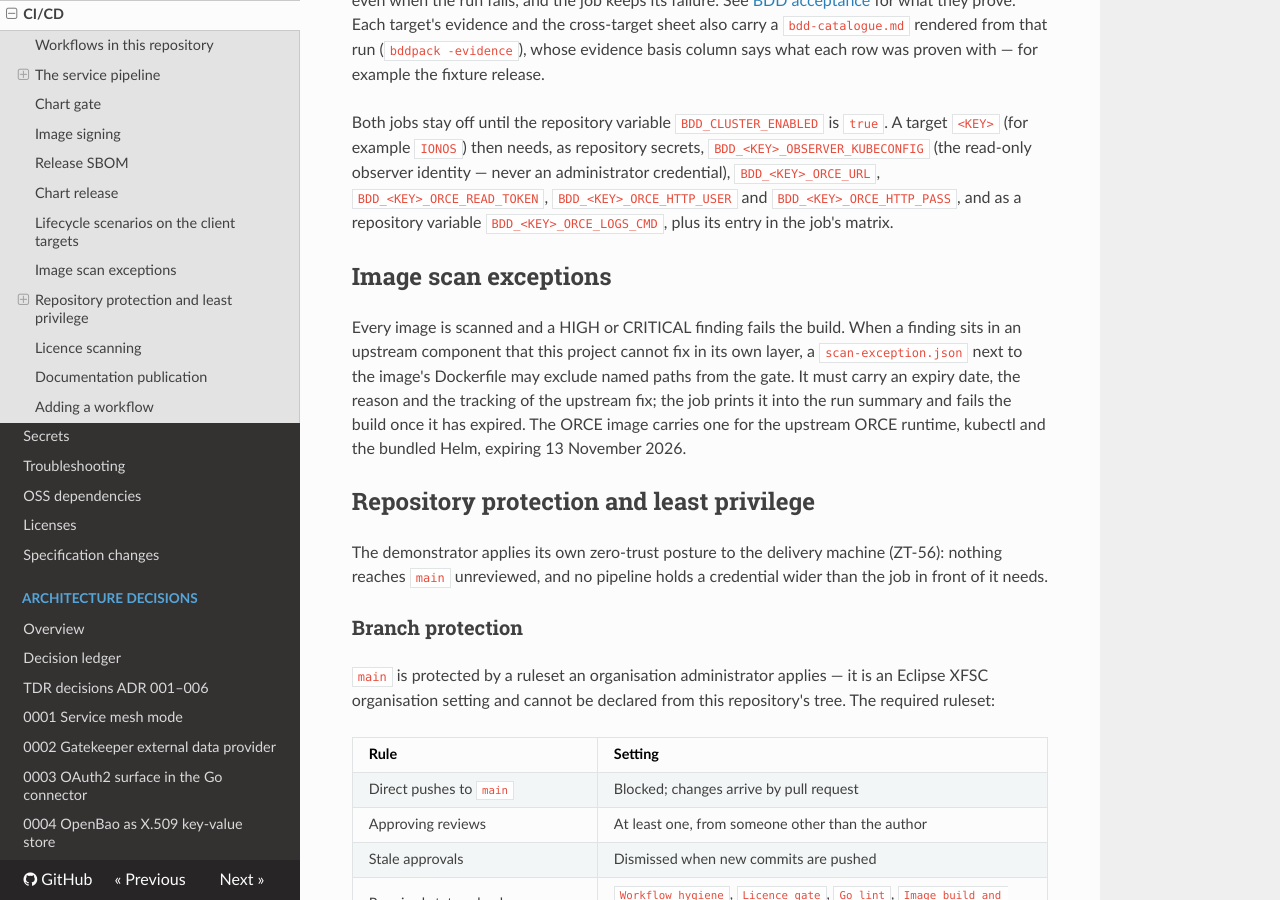
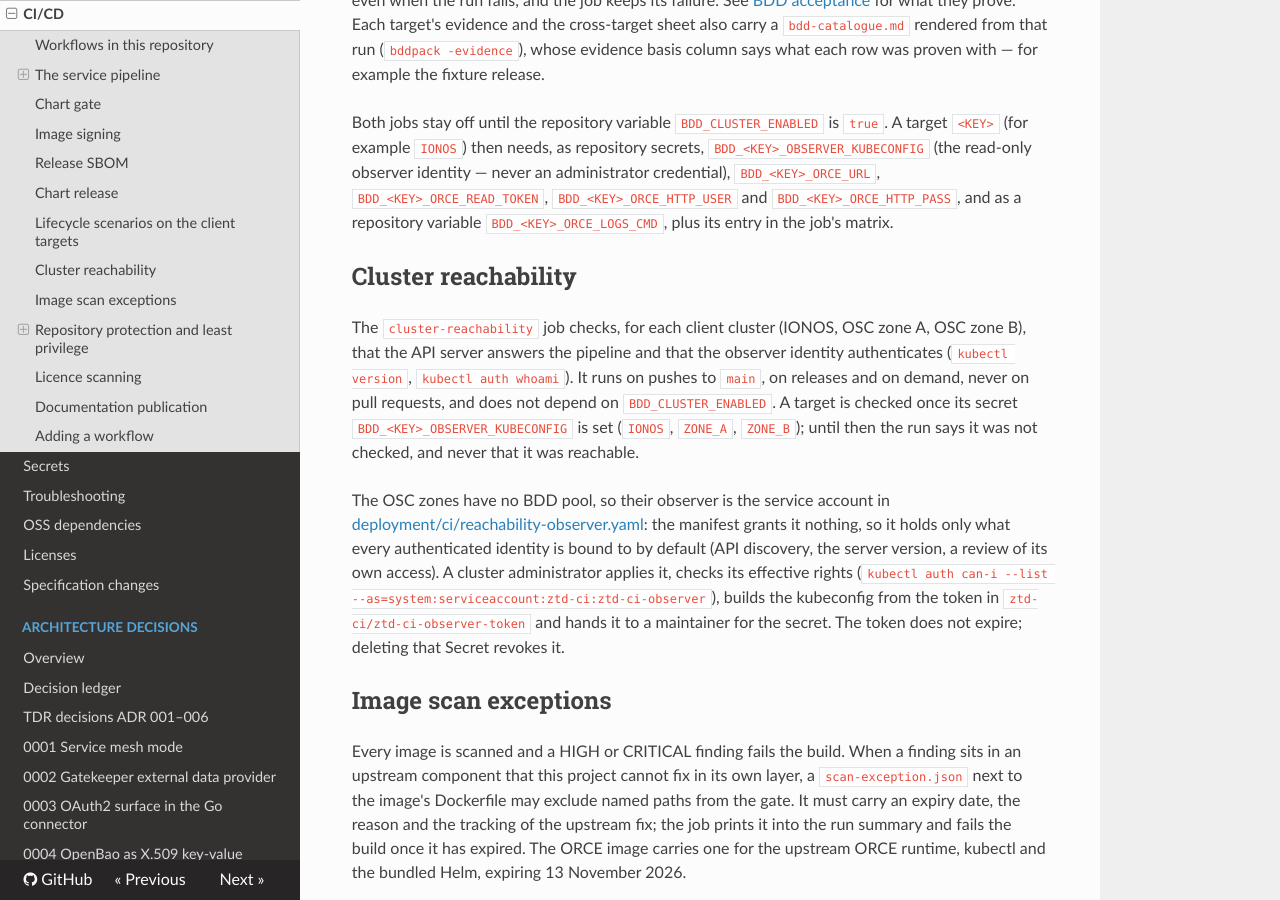
Before and after one commit to Fune5tiAtlas/facis-zero-trust-demonstrator, an MkDocs documentation site: the page built from docs/ci-cd.md, in a window 1280 px wide and 900 px high, scrolled down 5733 px. Built offline with MkDocs 1.6.1, drawn with Linux system fonts in a browser that asks for light colours; nearby versions of some CDN libraries.

Commit message:
Check from the pipeline that every client cluster is reachable

```diff
--- a/docs/ci-cd.md
+++ b/docs/ci-cd.md
@@ -219,6 +219,23 @@ Both jobs stay off until the repository variable `BDD_CLUSTER_ENABLED` is `true`
 `BDD_<KEY>_ORCE_READ_TOKEN`, `BDD_<KEY>_ORCE_HTTP_USER` and `BDD_<KEY>_ORCE_HTTP_PASS`, and as a
 repository variable `BDD_<KEY>_ORCE_LOGS_CMD`, plus its entry in the job's matrix.
 
+## Cluster reachability
+
+The `cluster-reachability` job checks, for each client cluster (IONOS, OSC zone A, OSC zone B), that
+the API server answers the pipeline and that the observer identity authenticates (`kubectl version`,
+`kubectl auth whoami`). It runs on pushes to `main`, on releases and on demand, never on pull requests,
+and does not depend on `BDD_CLUSTER_ENABLED`. A target is checked once its secret
+`BDD_<KEY>_OBSERVER_KUBECONFIG` is set (`IONOS`, `ZONE_A`, `ZONE_B`); until then the run says it was
+not checked, and never that it was reachable.
+
+The OSC zones have no BDD pool, so their observer is the service account in
+[deployment/ci/reachability-observer.yaml](https://github.com/eclipse-xfsc/facis-zero-trust-demonstrator/blob/main/deployment/ci/reachability-observer.yaml): the
+manifest grants it nothing, so it holds only what every authenticated identity is bound to by default
+(API discovery, the server version, a review of its own access). A cluster administrator applies it,
+checks its effective rights (`kubectl auth can-i --list --as=system:serviceaccount:ztd-ci:ztd-ci-observer`),
+builds the kubeconfig from the token in `ztd-ci/ztd-ci-observer-token` and hands it to a maintainer
+for the secret. The token does not expire; deleting that Secret revokes it.
+
 ## Image scan exceptions
 
 Every image is scanned and a HIGH or CRITICAL finding fails the build. When a finding sits in an
```
Also changed, not shown: docs/environments/capabilities/index.md (+3 -1 lines), 2 other files.
